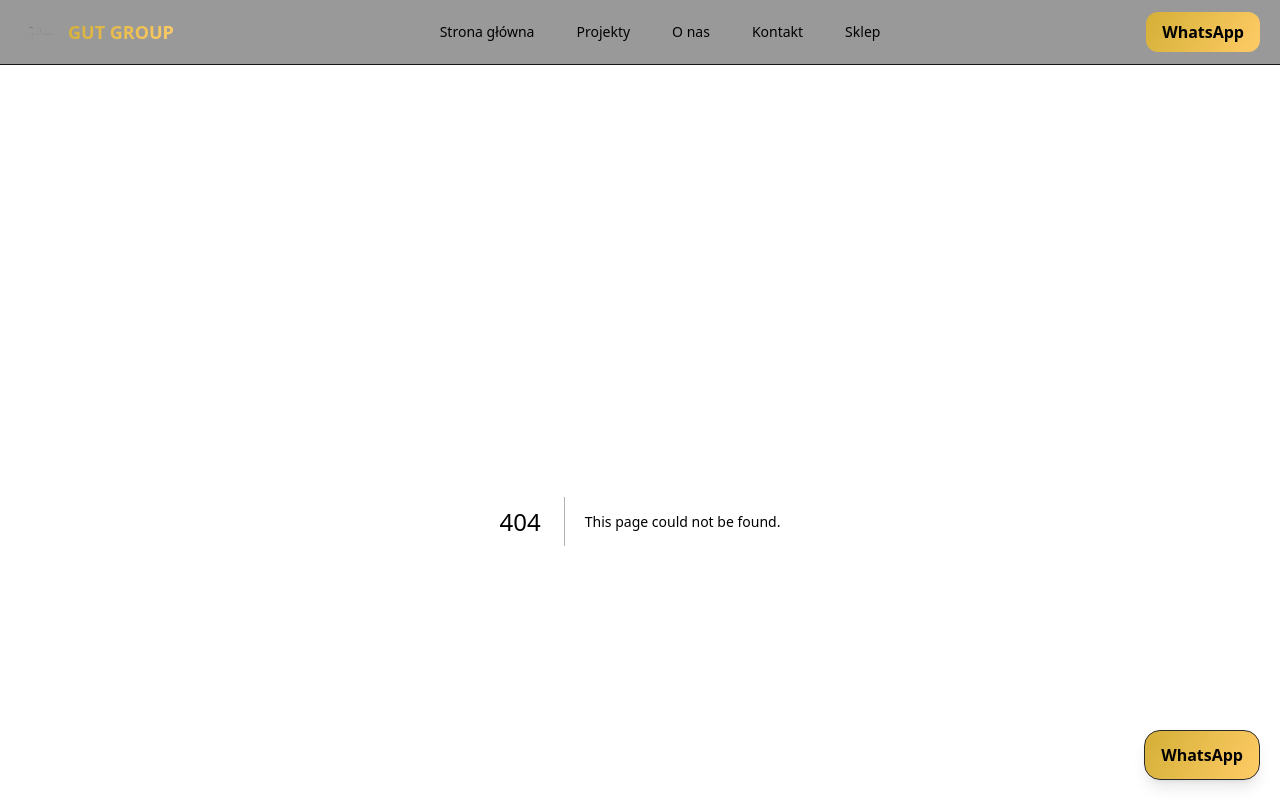
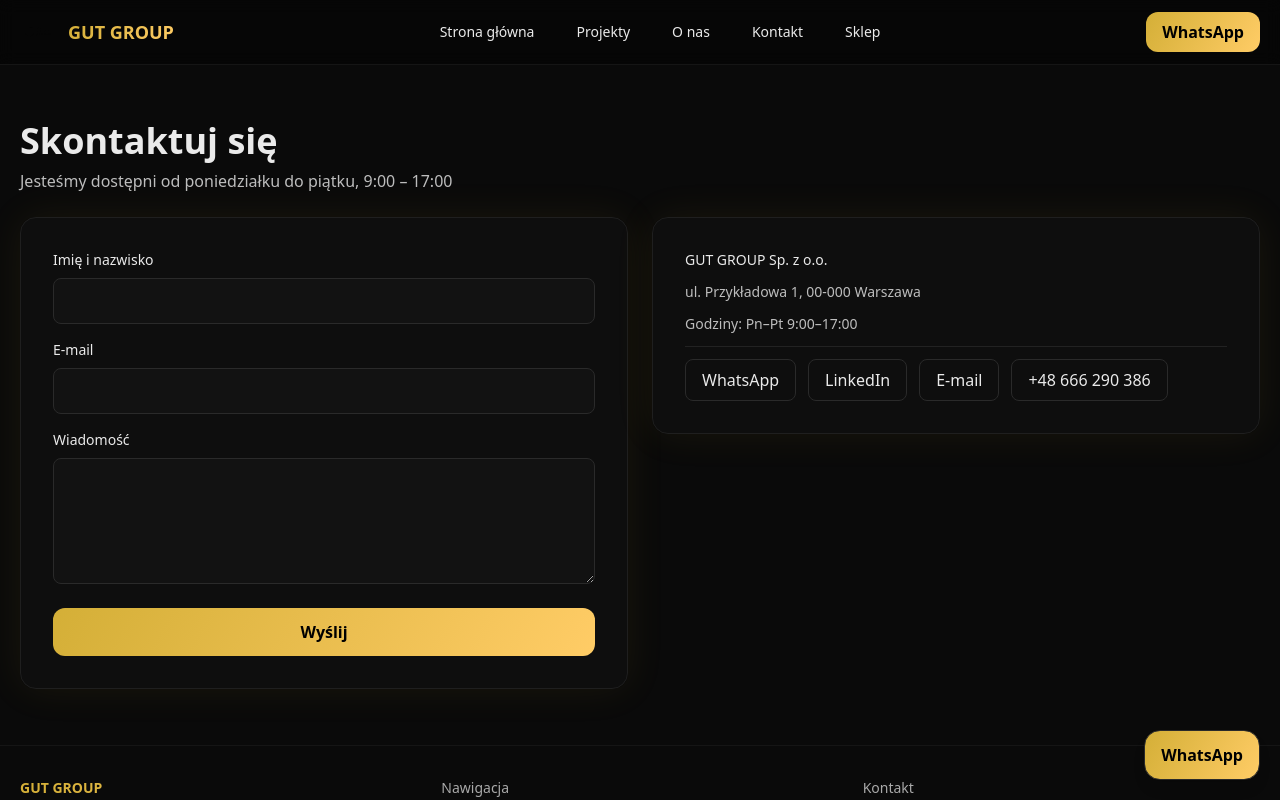
Before and after one commit to GuteeQ/gut-group-site, a Next.js app: page /kontakt in a window 1280 px wide. Before the commit this address had no page. Shown: the top 800 px of the page. Built offline with nearby package versions, Linux system fonts and the light colour scheme.

Commit message:
feat: add About, Contact, Shop pages

```diff
--- /dev/null
+++ b/app/kontakt/page.tsx
@@ -0,0 +1,48 @@
+'use client';
+import { useMemo, useState } from 'react';
+
+export default function Page(){
+  const [name,setName]=useState(''); const [email,setEmail]=useState(''); const [msg,setMsg]=useState('');
+  const mailto = useMemo(()=>{
+    const subject = encodeURIComponent('GUT GROUP — zapytanie');
+    const body = encodeURIComponent(`Imię i nazwisko: ${name}\nE‑mail: ${email}\n\nWiadomość:\n${msg}`);
+    return `mailto:biuro@gutgroup.pl?subject=${subject}&body=${body}`;
+  },[name,email,msg]);
+
+  return (
+    <div>
+      <h2 className="text-2xl md:text-4xl font-bold mb-2">Skontaktuj się</h2>
+      <p className="mb-6 text-[#bdbdbd]">Jesteśmy dostępni od poniedziałku do piątku, 9:00 – 17:00</p>
+      <div className="grid md:grid-cols-2 gap-6 items-start">
+        <div className="card">
+          <form onSubmit={(e)=>{e.preventDefault(); window.location.href=mailto;}} className="grid gap-4">
+            <label className="grid gap-2 text-sm"><span>Imię i nazwisko</span>
+              <input className="input" value={name} onChange={e=>setName(e.target.value)} />
+            </label>
+            <label className="grid gap-2 text-sm"><span>E‑mail</span>
+              <input className="input" value={email} onChange={e=>setEmail(e.target.value)} />
+            </label>
+            <label className="grid gap-2 text-sm"><span>Wiadomość</span>
+              <textarea rows={5} className="input" value={msg} onChange={e=>setMsg(e.target.value)} />
+            </label>
+            <button type="submit" className="mt-2 px-5 py-3 rounded-xl font-semibold gradient-gold text-black">Wyślij</button>
+          </form>
+        </div>
+        <div className="card">
+          <div className="space-y-3">
+            <div className="text-sm">GUT GROUP Sp. z o.o.</div>
+            <div className="text-sm text-[#bdbdbd]">ul. Przykładowa 1, 00-000 Warszawa</div>
+            <div className="text-sm text-[#bdbdbd]">Godziny: Pn–Pt 9:00–17:00</div>
+            <div className="h-[1px] bg-[#222] my-4" />
+            <div className="flex flex-wrap gap-3">
+              <a href="https://wa.me/48666290386" target="_blank" className="px-4 py-2 rounded-lg border border-[#2a2a2a]">WhatsApp</a>
+              <a href="https://www.linkedin.com/in/wiktor-gut-23ab7a2a9" target="_blank" className="px-4 py-2 rounded-lg border border-[#2a2a2a]">LinkedIn</a>
+              <a href="mailto:biuro@gutgroup.pl" className="px-4 py-2 rounded-lg border border-[#2a2a2a]">E‑mail</a>
+              <a href="tel:+48666290386" className="px-4 py-2 rounded-lg border border-[#2a2a2a]">+48 666 290 386</a>
+            </div>
+          </div>
+        </div>
+      </div>
+    </div>
+  );
+}
--- /dev/null
+++ b/app/onas/page.tsx
@@ -0,0 +1,21 @@
+export default function Page(){
+  return (
+    <div>
+      <h2 className="text-2xl md:text-4xl font-bold mb-6">Kim jesteśmy</h2>
+      <div className="grid md:grid-cols-2 gap-6 items-start">
+        <div className="card h-[280px] md:h-[360px] flex items-center justify-center">
+          <div className="w-full h-full rounded-xl bg-gradient-to-br from-[#141414] to-[#0e0e0f] border border-[#1f1f1f] flex items-center justify-center">
+            <span className="text-[#8a8a8a] text-sm">Zdjęcie zespołu — podmienimy na realne</span>
+          </div>
+        </div>
+        <div className="card">
+          <p className="text-[#d2d2d2]">
+            GUT GROUP to nowoczesna firma łącząca świat technologii, dronów i motoryzacji. Zajmujemy się tworzeniem
+            aplikacji mobilnych i stron internetowych, realizujemy ujęcia dronem oraz produkujemy unikalny content
+            motoryzacyjny. Już wkrótce otwieramy sklep z akcesoriami oraz budujemy społeczność pasjonatów motoryzacji. 🚀
+          </p>
+        </div>
+      </div>
+    </div>
+  );
+}
--- /dev/null
+++ b/app/sklep/page.tsx
@@ -0,0 +1,11 @@
+export default function Page(){
+  return (
+    <div>
+      <h2 className="text-2xl md:text-4xl font-bold mb-3">Sklep (wkrótce)</h2>
+      <p className="mb-6 text-[#cfcfcf]">Pracujemy nad akcesoriami samochodowymi i firmowymi.</p>
+      <div className="card h-[200px] md:h-[260px] flex items-center justify-center text-[#9a9a9a]">
+        Mockup półki sklepowej — wstawimy produkty po starcie
+      </div>
+    </div>
+  );
+}
```
